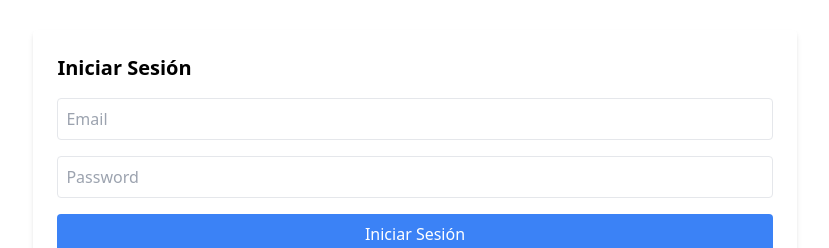
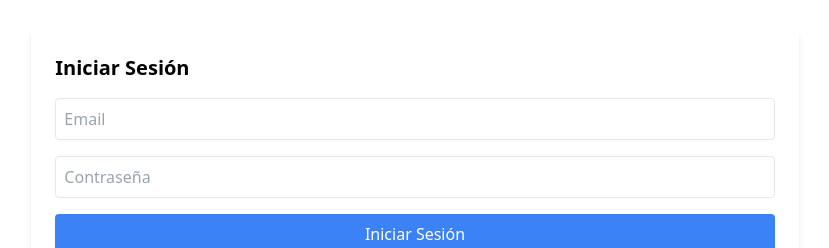
Before and after one commit to bryanorellana28/UMGCITASMEDICAS, a Next.js app: page /login in a window 1280 px wide. Shown: the part 218-466 px from the top of the page, without its empty margins (225-1054 px from the left). Built offline with nearby package versions, Linux system fonts and the light colour scheme.

Commit message:
login completo

```diff
--- a/components/Login.tsx
+++ b/components/Login.tsx
@@ -5,10 +5,13 @@
 const Login = () => {
   const [email, setEmail] = useState('');
   const [password, setPassword] = useState('');
+  const [error, setError] = useState(''); // Estado para manejar errores
   const router = useRouter();
 
   const handleLogin = async (e: React.FormEvent) => {
     e.preventDefault();
+    setError(''); // Limpiar errores anteriores
+
     const response = await fetch('/api/login', {
       method: 'POST',
       headers: {
@@ -18,14 +21,12 @@
     });
 
     if (response.ok) {
-      // Manejar el almacenamiento del token JWT aquí si es necesario
       const { token } = await response.json();
       localStorage.setItem('token', token); // Almacenar el token en localStorage
       router.push('/dashboard'); // Redirigir al dashboard
     } else {
-      // Manejar errores (por ejemplo, mostrar un mensaje al usuario)
       const errorData = await response.json();
-      alert(errorData.message || 'Error al iniciar sesión');
+      setError(errorData.message || 'Error al iniciar sesión'); // Establecer mensaje de error
     }
   };
 
@@ -43,12 +44,13 @@
         />
         <input
           type="password"
-          placeholder="Password"
+          placeholder="Contraseña"
           value={password}
           onChange={(e) => setPassword(e.target.value)}
           className="mb-4 p-2 border rounded w-full"
           required
         />
+        {error && <p className="text-red-500 mb-4">{error}</p>} {/* Mostrar mensaje de error */}
         <button type="submit" className="w-full bg-blue-500 text-white p-2 rounded mb-4">
           Iniciar Sesión
         </button>
```
